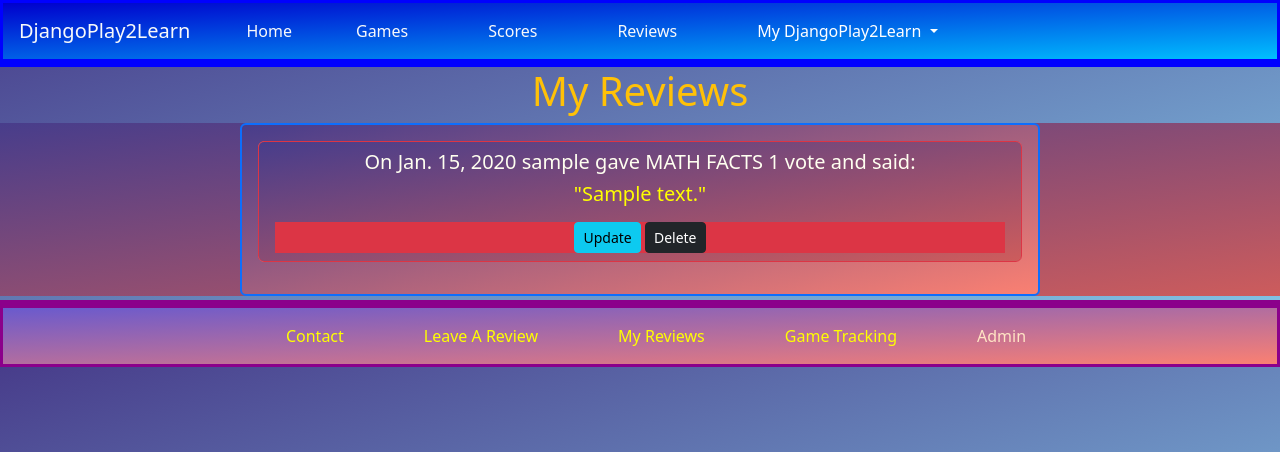
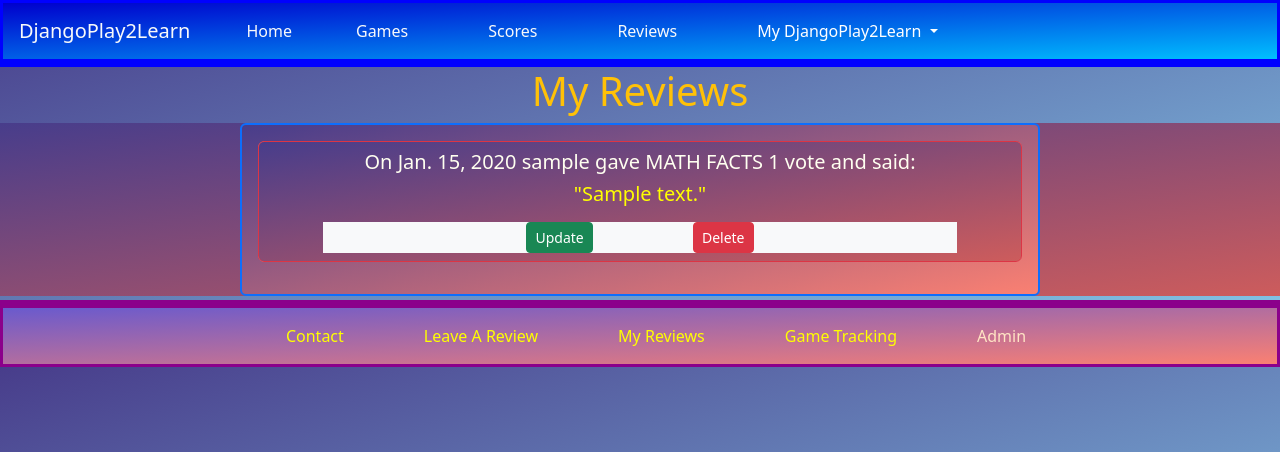
Before and after one commit to bgroveben/DjangoPlay2Learn, a Django app: page /review/myreviews/ in a window 1280 px wide. Shown: the top 452 px of the page. Run offline with Django 4.2, Linux system fonts and the light colour scheme; a user stored in the database is signed in; tables that the repository leaves empty hold one stand-in row (values such as "Sample post"); some libraries are stand-ins or nearby versions.

Commit message:
More styling changes

```diff
--- a/templates/review/myreviews.html
+++ b/templates/review/myreviews.html
@@ -17,11 +17,11 @@
           <li class="my-2 pb-2 h5" style="color: yellow;">
             "{{ review.comment }}"
           </li>
-          <div class="bg-danger">
+          <div class="bg-light ms-5 me-5">
             <a href="{% url 'update' review.pk %}"
-            class="btn btn-info btn-sm mr-2">Update</a>
+            class="btn btn-success btn-sm me-5">Update</a>
             <a href="{% url 'delete' review.pk %}"
-                class="btn btn-dark btn-sm">Delete
+                class="btn btn-danger btn-sm ms-5">Delete
             </a>
           </div>
         </ul>
```
Also changed, not shown: vue-games/src/components/Home.vue (+6 -6 lines), README.md.
